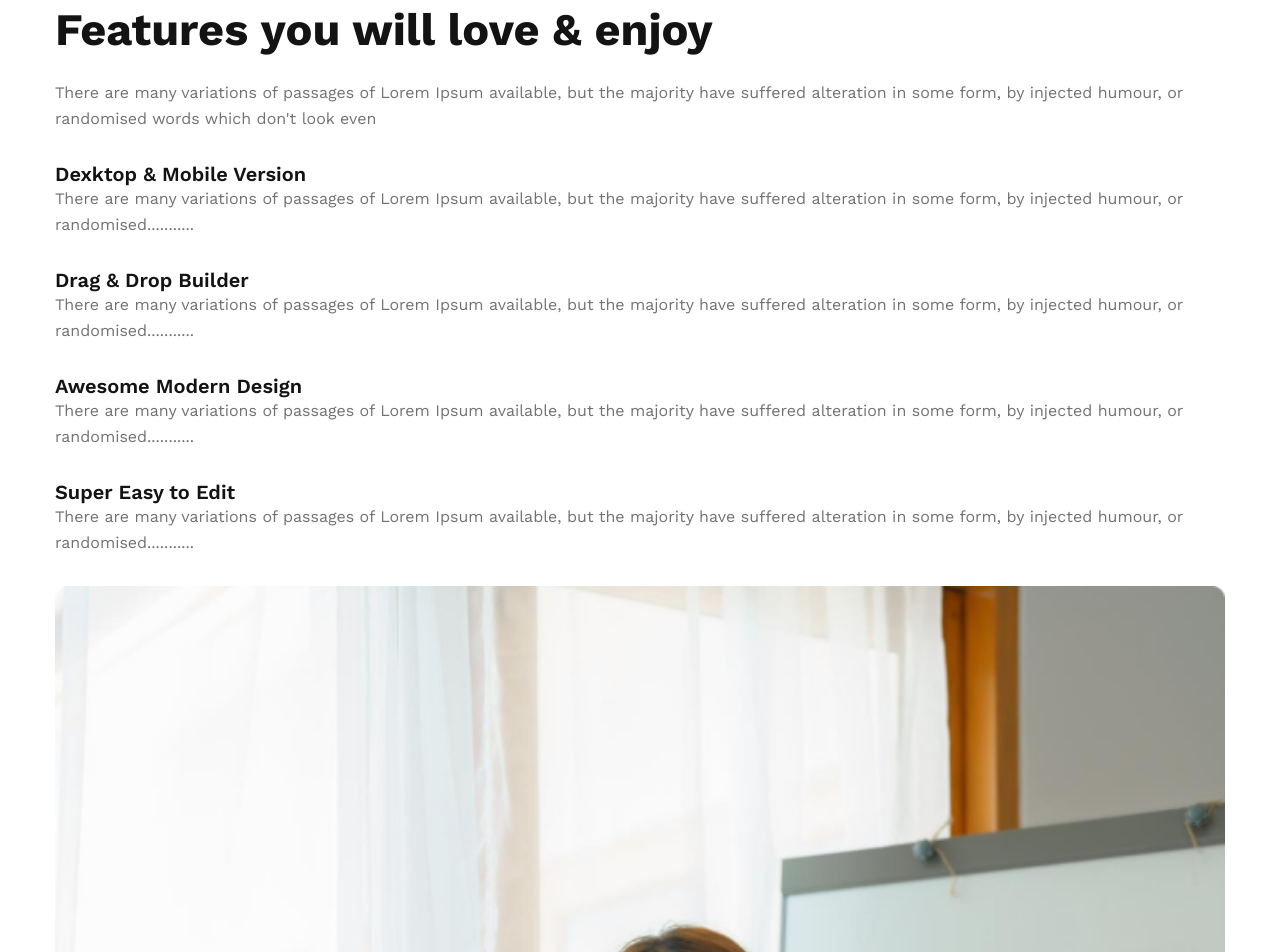
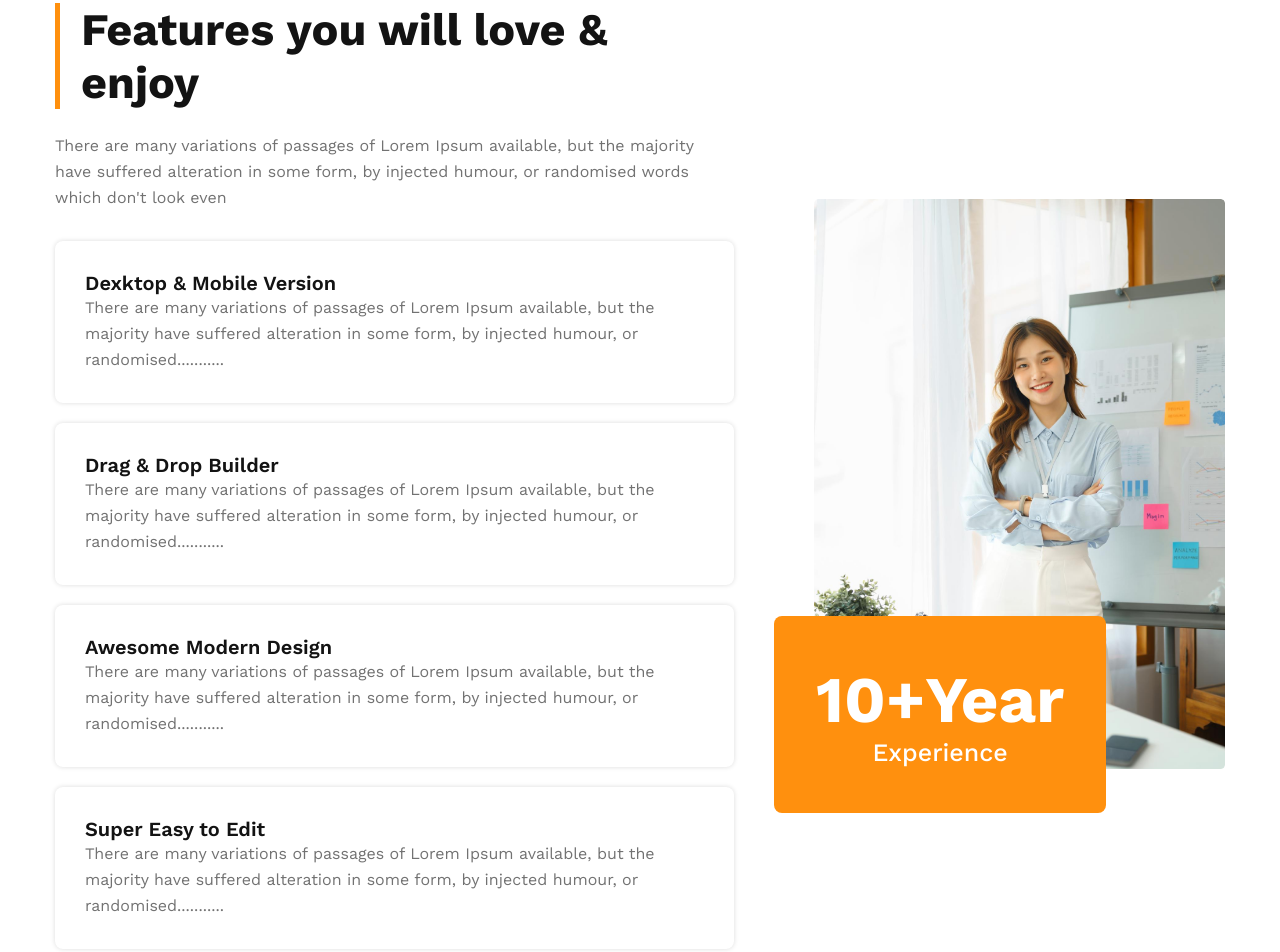
Before and after one commit to Sonia-Shurmi/g3architect, a plain HTML site: page index.html in a window 1280 px wide. Shown: the part 1815-2767 px from the top of the page. Drawn offline with nearby package versions, Linux system fonts and the light colour scheme.

Commit message:
promising feature completed

```diff
--- a/index.html
+++ b/index.html
@@ -74,6 +74,7 @@
         <!-- promising feature -->
         <section class="promising-feature">
             <div class="container">
+                <div class="prms-ftr-all flex">
                     <div class="prms-ftr-content">
                         <div class="main-title">
                             <h3 class="title">Features you will love & enjoy</h3>
@@ -105,6 +106,7 @@
                         </div>
                     </div>
                 </div>
+            </div>
         </section>
     </main>
 </body>
--- a/styles.css
+++ b/styles.css
@@ -28,6 +28,12 @@ img{
 }
 .colored{
     color: #FF900E;
+}
+.flex{
+    display: flex;
+    align-items: center;
+    justify-content: center;
+
 }
 /* common class css */
 .container{
@@ -158,7 +164,54 @@ img{
     margin-bottom: 40px;
 }
 /* promising feature */
-
+.promising-feature{
+    padding-top: 150px;
+}
+.prms-ftr-all.flex{
+    gap: 0px;
+    flex-direction: column-reverse;
+}
+.prms-ftr-content{
+    width: 100%;
+}
+.prms-ftr-inner-sngl{
+    background: #ffffff;
+    padding: 30px;
+    box-shadow: 0px 0px 5px 0px rgb(0 0 0 / 14%);
+    margin-bottom: 20px;
+    border-radius: 8px;
+}
+.prms-ftr-inner-sngl .detail {
+    margin-bottom: 0;
+}
+.prms-ftr-bnr{
+    padding-left: 0px;
+    position: relative;
+}
+.highlight{
+    padding: 30px 0;
+    background: #FF900E;
+    display: inline-block;
+    color: #fff;
+    position: absolute;
+    left: 0;
+    bottom: 100%;
+    width: 100%;
+    text-align: center;
+}
+.highlight h2{
+    font-size: 65px;
+    font-weight: 700;
+}
+.highlight span{
+    display: block;
+    font-size: 25px;
+    font-weight: 500;
+}
+.main-title .title{
+    padding-left: 21px;
+    border-left: 5px solid #FF900E;
+}
 /* responsive css */
 @media (min-width: 480px) {
     .feature-images {
@@ -205,6 +258,23 @@ img{
         padding-left: 74px;
         margin-bottom: 0;
     }
+    .promising-feature{
+        padding-top: 0px;
+    }
+    .prms-ftr-all.flex{
+        gap: 40px;
+        flex-direction: row;
+    }
+    .prms-ftr-bnr{
+        padding-left: 40px;
+        position: relative;
+    }
+    .highlight{
+        padding: 46px 42px;
+        border-radius: 8px;
+        bottom: -40px;
+        width: auto;
+    }
 }
 
 @media (min-width: 992px) {
```
Lines whose indentation alone changed are shown as unchanged.
